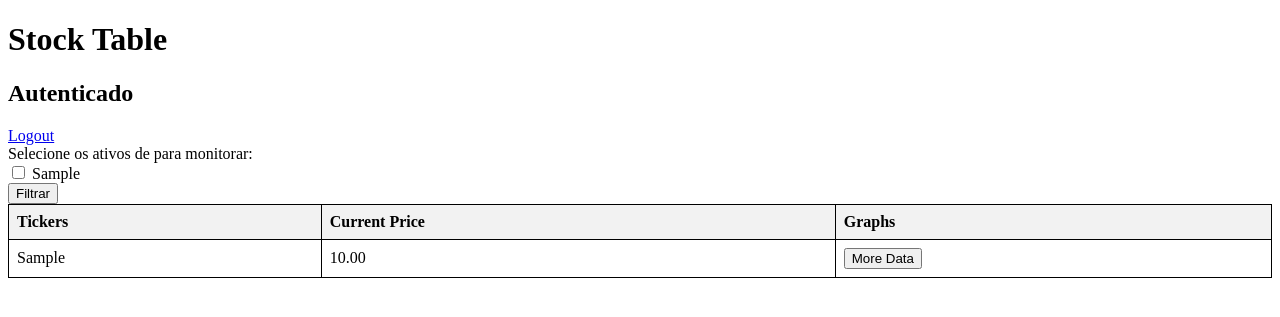
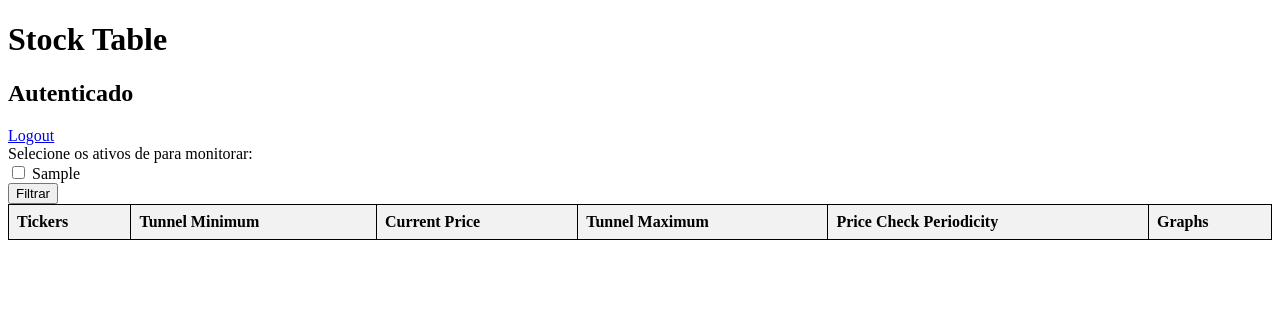
Before and after one commit to vini-machado/inoa-challenge, a Django app: page /stocks/ in a window 1280 px wide. Shown: the top 317 px of the page. Run offline with Django 4.2, Linux system fonts and the light colour scheme; a user stored in the database is signed in; tables that the repository leaves empty hold one stand-in row (values such as "Sample post"); lists and menus that the app fills with data are empty.

Commit message:
Tunnel price parameters showing inside all_stocks

```diff
--- a/stock_fetcher/templates/all_stocks.html
+++ b/stock_fetcher/templates/all_stocks.html
@@ -34,16 +34,22 @@
         <thead>
             <tr>
                 <th>Tickers</th>
+                <th>Tunnel Minimum</th>
                 <th>Current Price</th>
+                <th>Tunnel Maximum</th>
+                <th>Price Check Periodicity</th>
                 <th>Graphs</th>
             </tr>
         </thead>
         <tbody>
             {% for stock in stocks %}
             <tr>
-                <td>{{ stock.ticker }}</td>
-                <td>{{ stock.current_price }}</td>
-                <td><button onclick="redirectToStockData('{{ stock.ticker }}')">More Data</button></td>
+                <td>{{ stock.stock.ticker }}</td>
+                <td>{{ stock.min_price }}</td>
+                <td>{{ stock.stock.current_price }}</td>
+                <td>{{ stock.max_price }}</td>
+                <td>{{ stock.periodicity }}</td>
+                <td><button onclick="redirectToStockData('{{ stock.stock.ticker }}')">More Data</button></td>
             </tr>
             {% endfor %}
         </tbody>
--- a/stock_fetcher/views/all_stocks.py
+++ b/stock_fetcher/views/all_stocks.py
@@ -1,5 +1,5 @@
 from typing import Any
-from django.shortcuts import render
+from django.shortcuts import redirect, render
 from django.views import View
 from django import forms
 from ..models import Stock
@@ -28,17 +28,19 @@ class StocksView(View):
         return render(request, self.template_name, self.context)
 
     def __get_context(self, request):
-        user_stocks__stocks, selected_tickers = self.__get_user_stocks(request)
-        self.context['stocks'] = user_stocks__stocks
+        user_stocks, selected_tickers = self.__get_user_stocks(request)
+        self.context['stocks'] = user_stocks
         self.context['form']   = StockFilterForm(initial={'tickers': selected_tickers})
 
 
     def __get_user_stocks(self, request):
-        user_stocks__stocks = self.stocks.filter(userstock__user = request.user)
-        if user_stocks__stocks.exists():
-            return user_stocks__stocks, user_stocks__stocks
+        selected_tickers = self.stocks.filter(userstock__user = request.user)
+        user_stocks = UserStock.objects.filter(user = request.user)
 
-        return self.stocks, {}
+        if selected_tickers.exists():
+            return user_stocks, selected_tickers
+
+        return dict(), dict()
 
     ############################# GET ##################################
 
@@ -47,7 +49,7 @@ class StocksView(View):
     def post(self, request):
         self.__post_context(request)
 
-        return render(request, self.template_name, self.context)
+        return redirect(request.get_full_path())
 
     def __post_context(self, request):
         stocks, form = self.__filter_stocks(request)
```
